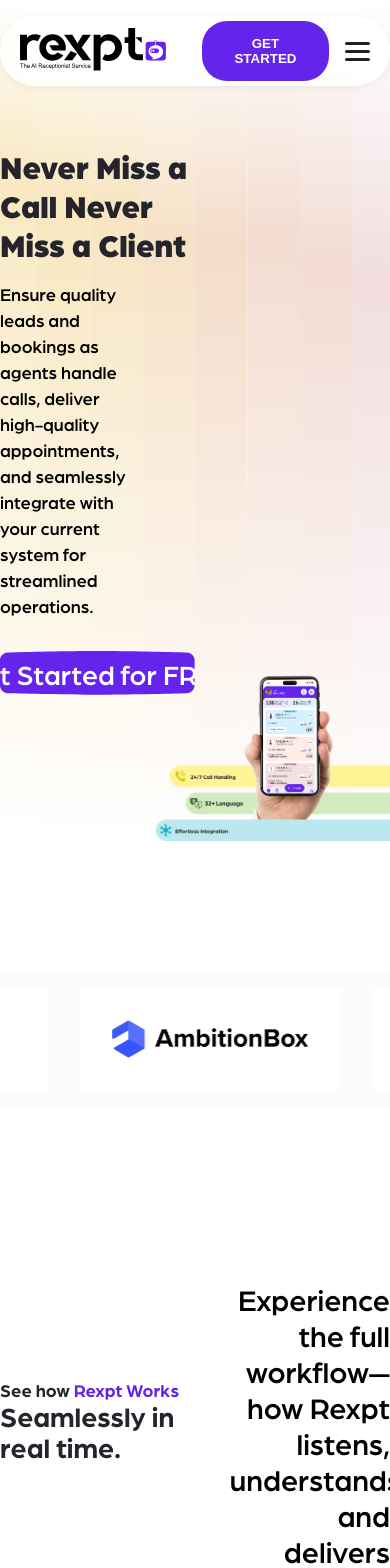
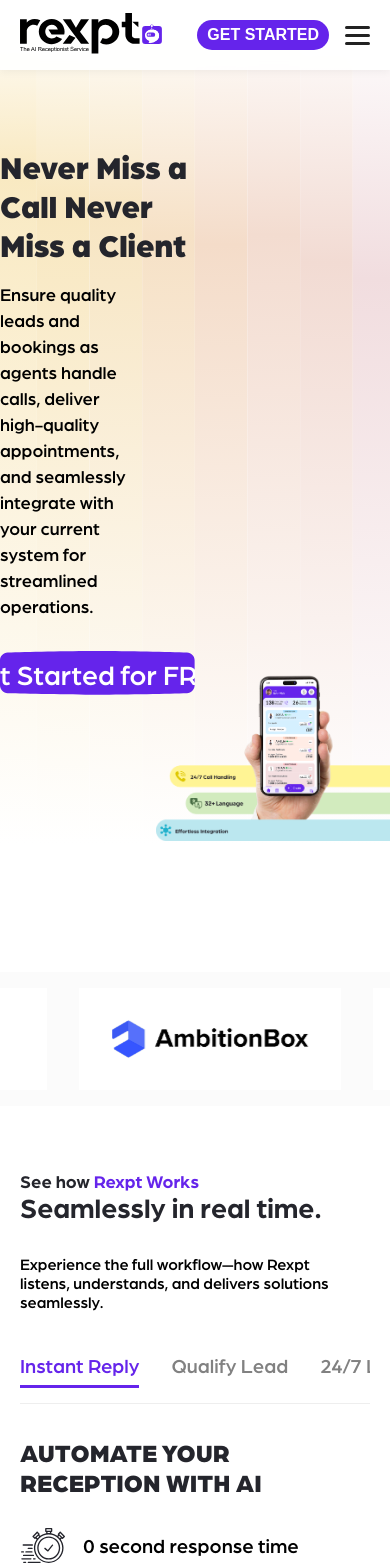
Before and after one commit to designersx-dsx/Rexpt-Sanity-Landing-Page-V2, a React (Create React App) app: page / in a window 390 px wide. Shown: the top 1568 px of the page. Built offline with nearby package versions, Linux system fonts and the light colour scheme.

Commit message:
[AP] UI responsive (AP v1.1.1)

```diff
--- a/src/Components/LandingSection/AutomateTab/AutomateTab.js
+++ b/src/Components/LandingSection/AutomateTab/AutomateTab.js
@@ -77,11 +77,14 @@
     return (
         <div className={styles.tabsWrapper}>
             <div className={styles.TopSection}>
+                <div className={styles.LeftBar}>
                     <TitleBar
                         subTitle="See how"
                         spanText="Rexpt Works"
                         title="Seamlessly in real time."
                     />
+                </div>
+
                 <div className={styles.RightBar}>
                     <p className={styles.RightDesc}>Experience the full workflow—how Rexpt listens, understands, and delivers solutions seamlessly.</p>
                 </div>
--- a/src/Components/LandingSection/AutomateTab/AutomateTab.module.css
+++ b/src/Components/LandingSection/AutomateTab/AutomateTab.module.css
@@ -1,6 +1,10 @@
+.tabsWrapper {
+    padding: 8rem 20px 0px 20px;
+}
+
 .TopSection {
     display: flex;
-    align-items: center;
+    align-items: flex-start;
     justify-content: space-between;
     gap: 2rem;
     width: 100%;
@@ -35,16 +39,13 @@
 }
 
 .RightDesc {
-    font-size: 30px;
+    font-size: clamp(16px, 2vw, 30px);
     width: 90%;
     text-align: end;
+    margin: 0;
+}
 
 
-}
-
-.tabsWrapper {
-    padding: 8rem 0px 0px 0px;
-}
 
 .tabNav {
     display: flex;
@@ -53,13 +54,14 @@
     gap: 5rem;
     border-bottom: 1px solid #eee;
     justify-content: center;
+    margin-top: 2rem;
 }
 
 .tabButton {
     background: none;
     border: none;
     padding: 10px 0;
-    font-size: 27px;
+    font-size: clamp(20px, 2vw, 27px);
     cursor: pointer;
     color: #818181;
     position: relative;
@@ -105,7 +107,7 @@
 }
 
 .left h2 {
-    font-size: 40px;
+    font-size: clamp(25px, 3vw, 40px);
     font-weight: 800;
     color: #24252C;
     margin-bottom: 2rem;
@@ -130,9 +132,11 @@
     align-items: center;
     gap: 18px;
 }
-.featureItem span{
+
+.featureItem span {
     font-size: 20px;
 }
+
 .icon {
     width: 45px;
     display: flex;
@@ -181,7 +185,71 @@
 }
 
 
-.right img,video {
+.right img,
+video {
     width: 100%;
     border-radius: 10px;
 }
+
+
+
+@media (max-width: 1300px) {}
+
+@media (max-width: 768px) {
+    .tabsWrapper {
+        padding-top: 3rem;
+    }
+
+    .tabContent {
+        flex-direction: column;
+        margin-top: 2rem;
+    }
+
+    .tabNav {
+        justify-content: flex-start;
+        gap: 2rem;
+        overflow-x: auto;
+        white-space: nowrap;
+        -webkit-overflow-scrolling: touch;
+    }
+
+    .tabNav::-webkit-scrollbar {
+        height: 3px;
+    }
+
+    .tabNav::-webkit-scrollbar-track {
+        background: transparent;
+
+    }
+
+    .tabNav::-webkit-scrollbar-thumb {
+        background: black;
+        border-radius: 4px;
+    }
+
+    .tabNav {
+        padding-bottom: 1rem;
+        scrollbar-color: black transparent;
+        scrollbar-width: thin;
+    }
+}
+
+@media (max-width: 650px) {
+    .TopSection {
+        flex-direction: column;
+        /* align-items: center; */
+    }
+
+    .LeftBar {
+        width: 100%;
+    }
+
+    .RightBar {
+        width: 100%;
+        justify-content: flex-start;
+    }
+
+    .RightDesc {
+        text-align: left;
+    }
+}
--- a/src/Components/LandingSection/ClientsSay/ClientsSay.module.css
+++ b/src/Components/LandingSection/ClientsSay/ClientsSay.module.css
@@ -17,7 +17,7 @@
     width: 100%;
     max-width: 1010px;
     margin: auto;
-    margin-top: 2rem;
+    margin-top: 10rem;
 }
 
 .sliderContainer {
--- a/src/Components/LandingSection/CustomerExperience/CustomerExperience.module.css
+++ b/src/Components/LandingSection/CustomerExperience/CustomerExperience.module.css
@@ -26,6 +26,7 @@
     height: 100dvh;
     overflow: hidden;
     position: relative;
+    margin-top: 5rem;
 }
 
 .scroller {
--- a/src/Components/LandingSection/NextLevelFeatures/NextLevelFeatures.module.css
+++ b/src/Components/LandingSection/NextLevelFeatures/NextLevelFeatures.module.css
@@ -1,6 +1,6 @@
 /* NextLevelFeatures.module.css */
 .containerBox {
-   padding: 8rem 0px 0px 0px;
+    padding: 8rem 20px 0px 20px;
 }
 
 .GridSection {
@@ -9,7 +9,7 @@
     border-radius: 40px;
     box-shadow: rgba(0, 0, 0, 0.05) 0px 6px 24px 0px, rgba(0, 0, 0, 0.08) 0px 0px 0px 1px;
     padding: 50px;
-    margin-top: 2rem;
+    margin-top: 5rem;
     display: grid;
     gap: 20px;
 }
@@ -129,3 +129,59 @@
     font-weight: 900;
     color: #6524EB;
 }
+
+@media(max-width:1200px) {
+    .card {
+        height: unset;
+    }
+
+    .grid {
+        grid-template-columns: repeat(2, 1fr);
+    }
+
+    .grid>div:nth-child(3) {
+        grid-column: span 2;
+    }
+
+    .gridSecond {
+        display: grid;
+        grid-template-columns: repeat(2, 1fr);
+
+    }
+
+    .gridSecond>div:nth-child(3) {
+        grid-column: span 2;
+    }
+
+    .gridFive {
+        grid-template-columns: repeat(2, 1fr);
+    }
+}
+
+@media(max-width:700px) {
+    .grid {
+        grid-template-columns: 1fr;
+    }
+
+    .grid>div:nth-child(3) {
+        grid-column: span 1;
+    }
+
+    .gridSecond {
+        grid-template-columns: 1fr;
+    }
+
+    .gridSecond>div:nth-child(3) {
+        grid-column: span 1;
+    }
+     .gridFive {
+        grid-template-columns: repeat(1, 1fr);
+    }
+}
+
+@media(max-width:650px) {
+.GridSection{
+    padding: 1rem;
+    border-radius: 10px;
+}
+}
--- a/src/Components/LandingSection/SliderSection/SliderSection.module.css
+++ b/src/Components/LandingSection/SliderSection/SliderSection.module.css
@@ -24,6 +24,7 @@
   justify-content: center;
   align-items: center;
   height: 650px;
+  margin-top: 10rem;
   /* perspective: 1200px; */
 }
 
--- a/src/Components/LandingSection/YourAdvantage/YourAdvantage.module.css
+++ b/src/Components/LandingSection/YourAdvantage/YourAdvantage.module.css
@@ -18,6 +18,7 @@
     width: 100%;
     max-width: 1400px;
     margin-inline: auto;
+    margin-top: 8rem;
 }
 
 .card {
--- a/src/Components/Navbar/Navbar.module.css
+++ b/src/Components/Navbar/Navbar.module.css
@@ -106,7 +106,7 @@
 }
 
 /* Responsive */
-@media (max-width: 1023px) {
+@media (max-width: 1050px) {
     .navLinks {
         position: absolute;
         top: 70px;
@@ -127,3 +127,26 @@
         display: flex;
     }
 }
+
+@media (max-width: 768px) {
+    .navMain {
+        top: 0rem;
+        border-radius: 0px;
+    }
+}
+
+@media (max-width:650px) {
+    .startBtn {
+        background: #6524eb;
+        color: #fff;
+        border: none;
+        padding: 6px 10px;
+        border-radius: 25px;
+        cursor: pointer;
+        /* font-weight: 600; */
+        font-size: 16px;
+        transition: background 0.3s;
+        text-transform: uppercase;
+        white-space: nowrap;
+    }
+}
--- a/src/Components/TitleBar/TitleBar.module.css
+++ b/src/Components/TitleBar/TitleBar.module.css
@@ -6,7 +6,7 @@
     width: 100%;
     max-width: 1400PX;
     margin-inline: auto;
-    margin-block: 1rem 6rem;
+    /* margin-block: 1rem 6rem; */
 }
 
 .subTitle {
--- a/src/index.css
+++ b/src/index.css
@@ -91,7 +91,7 @@
 
 :root {
   --subtitle-color: #24252c;
-  --title-size: clamp(28px, 5.5vw, 50px);
+  --title-size: clamp(28px, 3.5vw, 50px);
   --title-line-height: calc(var(--title-size) * 1.1);
   --subtitle-size: clamp(18px, 3.5vw, 25px);
   --subtitle-line-height: calc(var(--subtitle-size) * 1.1);
```
Lines whose indentation alone changed are shown as unchanged.
